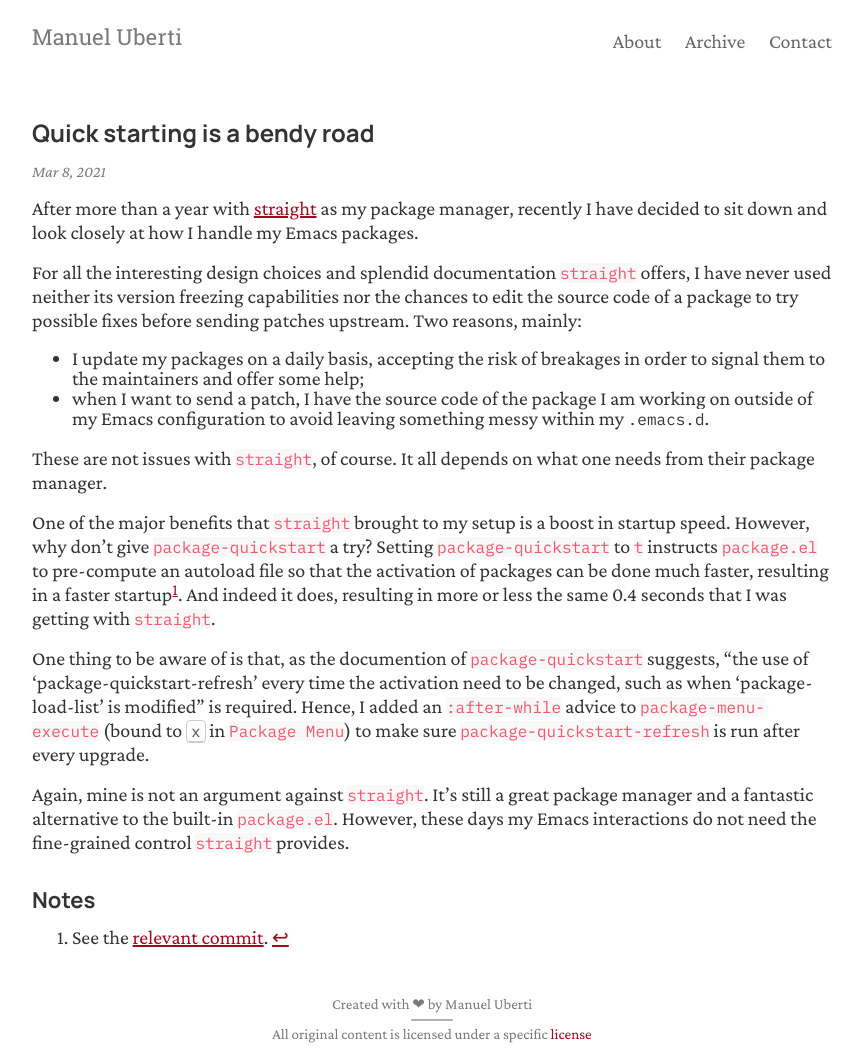
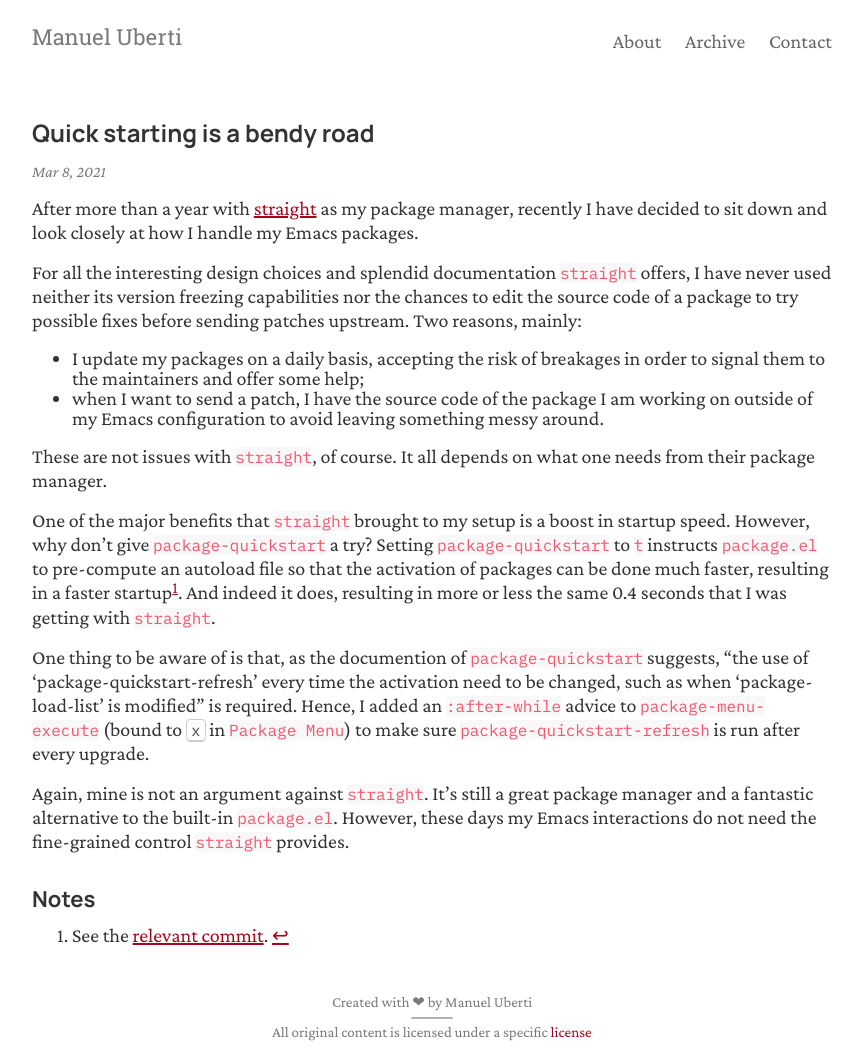
Before and after one commit to manuel-uberti/manuel-uberti.github.io, a Jekyll site: the page built from _posts/2021-03-08-package.md, in a window 1280 px wide. Shown: the whole page, without its empty margins (208-1071 px from the left). Built offline with Jekyll 4.4.1, drawn with Linux system fonts in a browser that asks for light colours.

Commit message:
Remove redundant reference to .emacs.d

```diff
--- a/_posts/2021-03-08-package.md
+++ b/_posts/2021-03-08-package.md
@@ -18,7 +18,7 @@ sending patches upstream. Two reasons, mainly:
   order to signal them to the maintainers and offer some help;
 - when I want to send a patch, I have the source code of the package I am
   working on outside of my Emacs configuration to avoid leaving something messy
-  within my `.emacs.d`.
+  around.
 
 These are not issues with `straight`, of course. It all depends on what one needs
 from their package manager.
```
